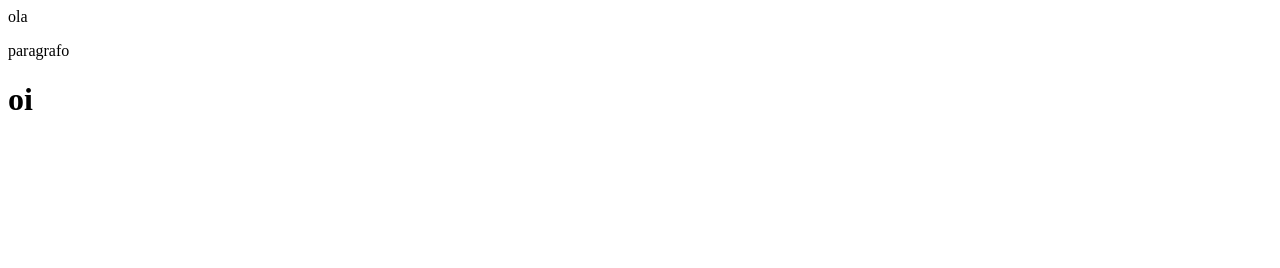
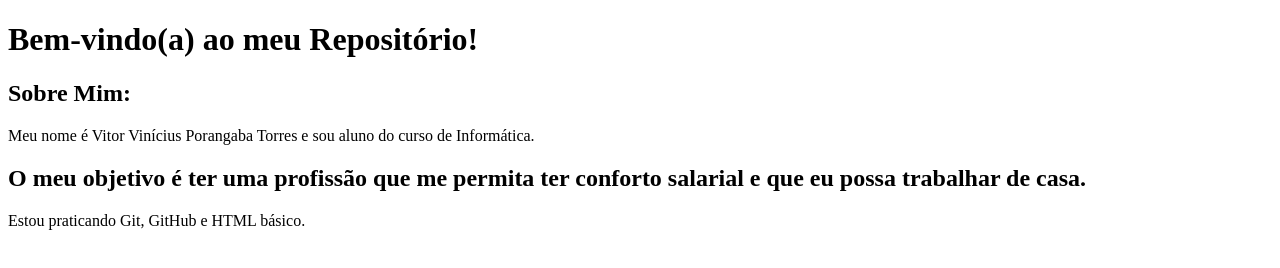
Before and after one commit to vvitorres/aula_git-github, a plain HTML site: page index.html in a window 1280 px wide. Drawn offline with Linux system fonts and the light colour scheme.

Commit message:
Adiciona página HTML

```diff
--- a/index.html
+++ b/index.html
@@ -6,8 +6,10 @@
     <title>Aula Git e Github</title>
 </head>
 <body>
-    <h0>ola</h0>
-    <p>paragrafo</p>
-    <h1>oi</h1>
+    <h1>Bem-vindo(a) ao meu Repositório!</h1>
+    <h2>Sobre Mim:</h2>
+    <p>Meu nome é Vitor Vinícius Porangaba Torres e sou aluno do curso de Informática.</p>
+    <h2>O meu objetivo é ter uma profissão que me permita ter conforto salarial e que eu possa trabalhar de casa.</h2>
+    <p>Estou praticando Git, GitHub e HTML básico.</p>
 </body>
 </html>
```
